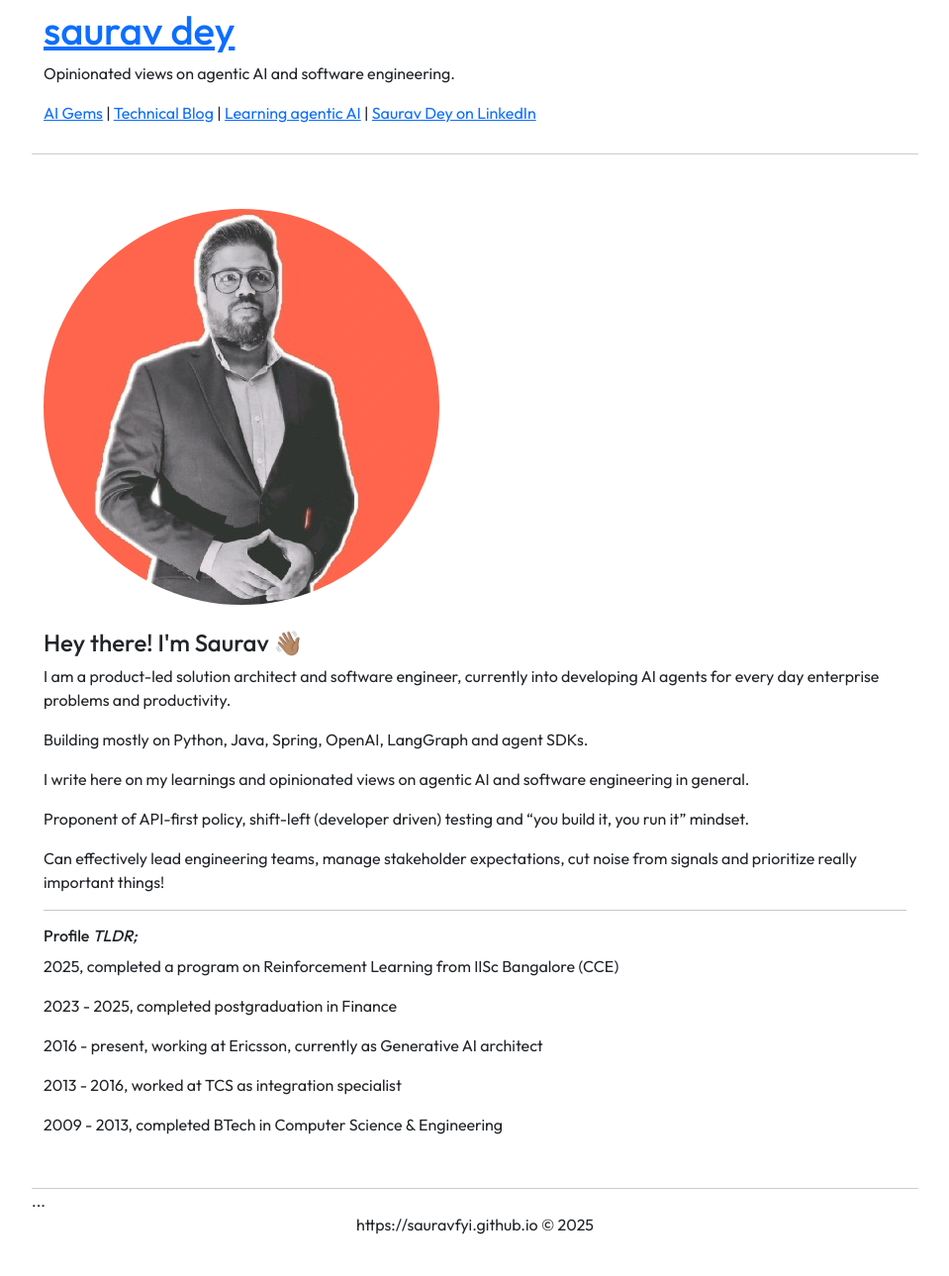
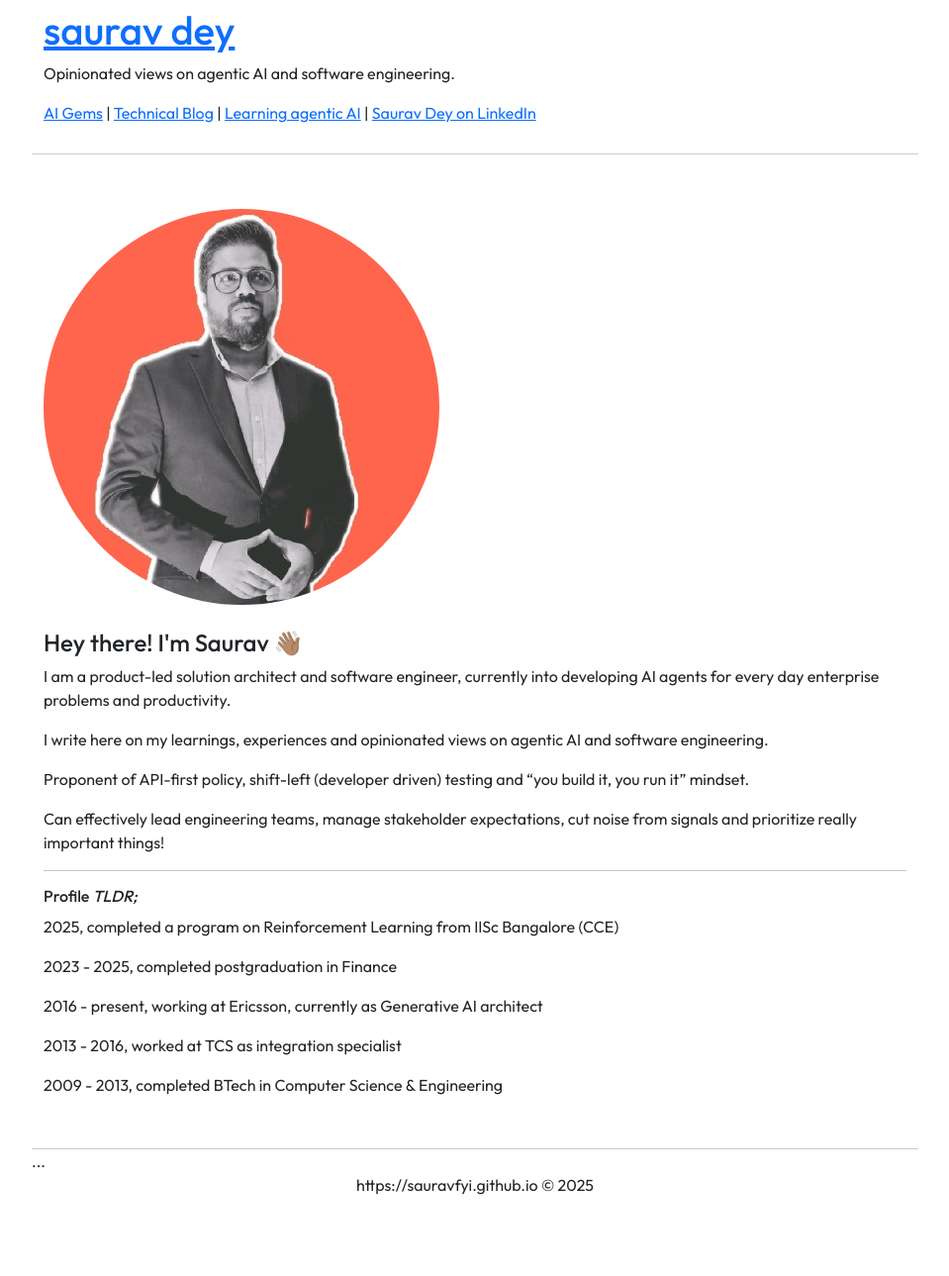
Before and after one commit to coffeeml/coffeeml.github.io, a Jekyll site: the page built from index.markdown, in a window 1280 px wide. Shown: the whole page at 99% size, without its empty margins (160-1119 px from the left). Built offline with Jekyll 4.4.1, drawn with Linux system fonts in a browser that asks for light colours; nearby versions of some CDN libraries; after the commit the page ends 1249 px from its top, so only the background shows below that.

Commit message:
Update index.markdown

```diff
--- a/index.markdown
+++ b/index.markdown
@@ -9,8 +9,7 @@ layout: default
         <br />
         <h4>Hey there! I'm Saurav 👋🏽</h4>
         <p>I am a product-led solution architect and software engineer, currently into developing AI agents for every day enterprise problems and productivity.</p>
-        <p>Building mostly on Python, Java, Spring, OpenAI, LangGraph and agent SDKs.</p>
-        <p>I write here on my learnings and opinionated views on agentic AI and software engineering in general.</p>
+        <p>I write here on my learnings, experiences and opinionated views on agentic AI and software engineering.</p>
         <p>Proponent of API-first policy, shift-left (developer driven) testing and “you build it, you run it” mindset.</p>
         <p>Can effectively lead engineering teams, manage stakeholder expectations, cut noise from signals and prioritize really important things!</p>
         <hr />
```
